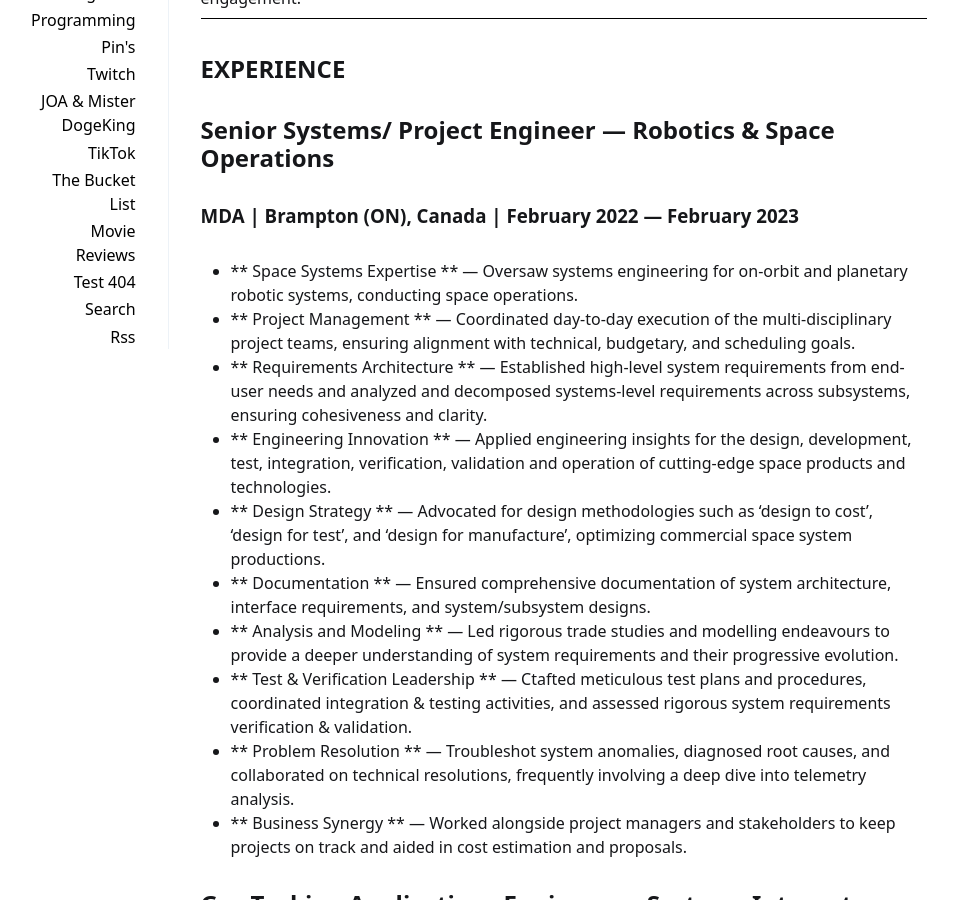
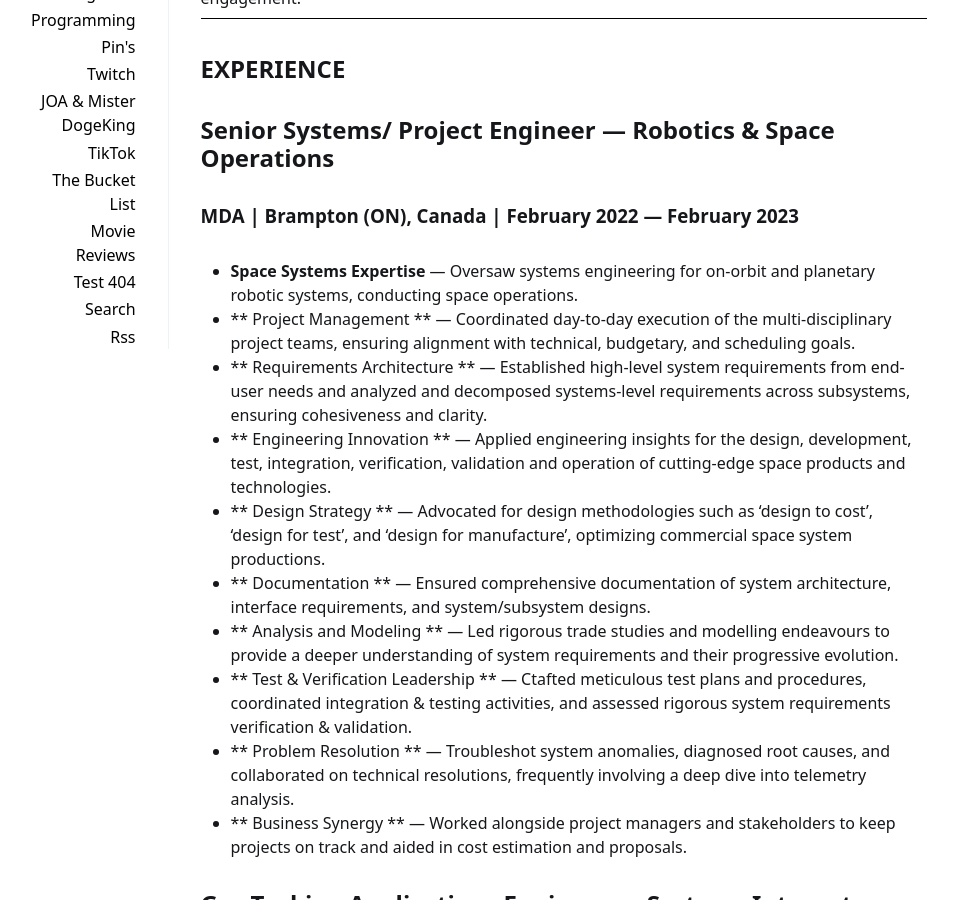
Before and after one commit to casagou/joa, a Jekyll site: the page built from index.md, in a window 1280 px wide and 900 px high, scrolled down 352 px. Shown: the whole window, without its empty margins (161-1119 px from the left). Built offline with Jekyll 4.4.1, drawn with Linux system fonts in a browser that asks for light colours.

```diff
--- a/index.md
+++ b/index.md
@@ -18,7 +18,7 @@ My guiding principles are simple: work hard, lead by example, and positively imp
 
 ### MDA | Brampton (ON), Canada | February 2022 — February 2023
 
-* ** Space Systems Expertise ** — Oversaw systems engineering for on-orbit and planetary robotic systems, conducting space operations.
+* __Space Systems Expertise__ — Oversaw systems engineering for on-orbit and planetary robotic systems, conducting space operations.
 * ** Project Management ** — Coordinated day-to-day execution of the multi-disciplinary project teams, ensuring alignment with technical, budgetary, and scheduling goals.
 * ** Requirements Architecture ** — Established high-level system requirements from end-user needs and analyzed and decomposed systems-level requirements across subsystems, ensuring cohesiveness and clarity.
 * ** Engineering Innovation ** — Applied engineering insights for the design, development, test, integration, verification, validation and operation of cutting-edge space products and technologies.
```
